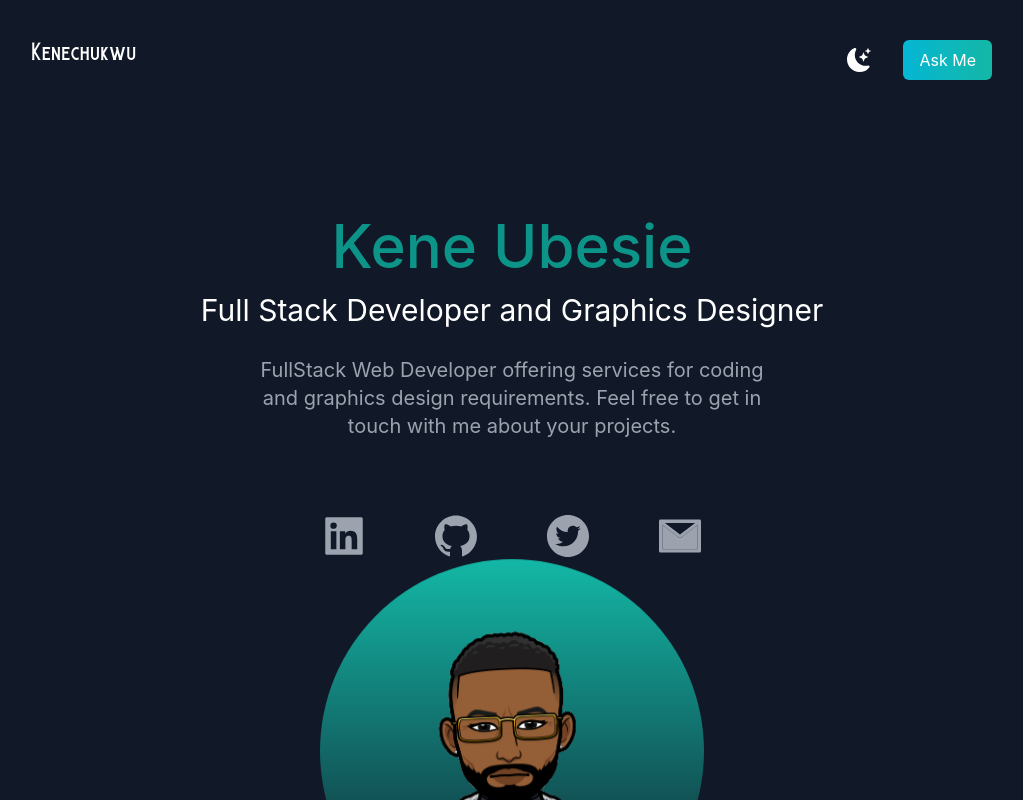
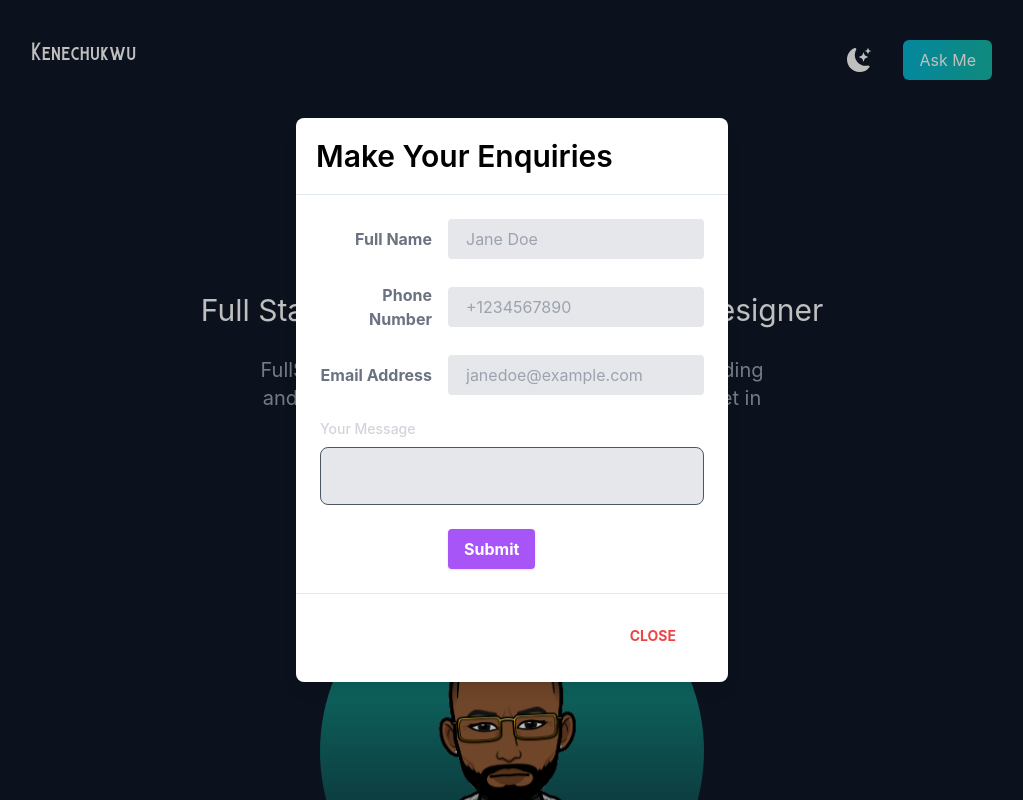
Before and after one commit to Kenechvkwv/Kenechvkwv-portfolio, a Next.js app: page / in a window 1280 px wide. Both pictures are taken after a click on the button "Ask Me". Shown: the top 800 px of the page, without its empty margins (128-1151 px from the left). Built offline with nearby package versions, Linux system fonts and the light colour scheme.

Commit message:
form content not styled

```diff
--- a/pages/index.js
+++ b/pages/index.js
@@ -59,6 +59,128 @@ export default function Home() {
               </li>
             </ul>
           </nav>
+
+          {/* Modal */}
+
+          {showModal ? (
+            <>
+              <div className="justify-center items-center flex overflow-x-hidden overflow-y-auto fixed inset-0 z-50 outline-none focus:outline-none">
+                <div className="relative w-auto my-6 mx-auto max-w-3xl">
+                  {/*content*/}
+                  <div className="border-0 rounded-lg shadow-lg relative flex flex-col w-full bg-white outline-none focus:outline-none">
+                    {/*header*/}
+                    <div className="flex items-start justify-between p-5 border-b border-solid border-slate-200 rounded-t">
+                      <h3 className="text-3xl font-semibold">
+                        Make Your Enquiries
+                      </h3>
+                    </div>
+                    {/*body Form*/}
+                    <div className="relative p-6 flex-auto">
+                      <form class="w-full max-w-sm">
+                        {/* Full Name */}
+                        <div class="md:flex md:items-center mb-6">
+                          <div class="md:w-1/3">
+                            <label
+                              class="block text-gray-500 font-bold md:text-right mb-1 md:mb-0 pr-4"
+                              for="inline-full-name"
+                            >
+                              Full Name
+                            </label>
+                          </div>
+                          <div class="md:w-2/3">
+                            <input
+                              class="bg-gray-200 appearance-none border-2 border-gray-200 rounded w-full py-2 px-4 text-gray-700 leading-tight focus:outline-none focus:bg-white focus:border-purple-500"
+                              id="inline-full-name"
+                              type="text"
+                              placeholder="Jane Doe"
+                            />
+                          </div>
+                        </div>
+                        {/* Phone NUmber  */}
+                        <div class="md:flex md:items-center mb-6">
+                          <div class="md:w-1/3">
+                            <label
+                              class="block text-gray-500 font-bold md:text-right mb-1 md:mb-0 pr-4"
+                              for="phone"
+                            >
+                              Phone Number
+                            </label>
+                          </div>
+                          <div class="md:w-2/3">
+                            <input
+                              class="bg-gray-200 appearance-none border-2 border-gray-200 rounded w-full py-2 px-4 text-gray-700 leading-tight focus:outline-none focus:bg-white focus:border-purple-500"
+                              id="phone"
+                              type="tel"
+                              placeholder="+1234567890"
+                            />
+                          </div>
+                        </div>
+
+                        {/* Email  */}
+                        <div class="md:flex md:items-center mb-6">
+                          <div class="md:w-1/3">
+                            <label
+                              class="block text-gray-500 font-bold md:text-right mb-1 md:mb-0 pr-4"
+                              for="email"
+                            >
+                              Email Address
+                            </label>
+                          </div>
+                          <div class="md:w-2/3">
+                            <input
+                              class="bg-gray-200 appearance-none border-2 border-gray-200 rounded w-full py-2 px-4 text-gray-700 leading-tight focus:outline-none focus:bg-white focus:border-purple-500"
+                              id="email"
+                              type="email"
+                              placeholder="janedoe@example.com"
+                            />
+                          </div>
+                        </div>
+
+                        {/* Inquiry Text */}
+                        <div class="mb-6">
+                          <label
+                            for="large-input"
+                            class="block mb-2 text-sm font-medium text-gray-500 dark:text-gray-300"
+                          >
+                            Your Message
+                          </label>
+                          <input
+                            type="text"
+                            id="large-input"
+                            class="block p-4 w-full text-gray-700 bg-gray-200 rounded-lg border border-gray-300 sm:text-md focus:ring-blue-500 focus:border-blue-500 dark:bg-gray-200 dark:border-gray-600 dark:placeholder-gray-400 dark:text-white dark:focus:ring-blue-500 dark:focus:border-blue-500"
+                          />
+                        </div>
+
+                        {/* Submit button  */}
+                        <div class="md:flex md:items-center">
+                          <div class="md:w-1/3"></div>
+                          <div class="md:w-2/3">
+                            <button
+                              class="shadow bg-purple-500 hover:bg-purple-400 focus:shadow-outline focus:outline-none text-white font-bold py-2 px-4 rounded"
+                              type="button"
+                            >
+                              Submit
+                            </button>
+                          </div>
+                        </div>
+                      </form>
+                    </div>
+                    {/*footer*/}
+                    <div className="flex items-center justify-end p-6 border-t border-solid border-slate-200 rounded-b">
+                      <button
+                        className="text-red-500 background-transparent font-bold uppercase px-6 py-2 text-sm outline-none focus:outline-none mr-1 mb-1 ease-linear transition-all duration-150"
+                        type="button"
+                        onClick={() => setShowModal(false)}
+                      >
+                        Close
+                      </button>
+                    </div>
+                  </div>
+                </div>
+              </div>
+              <div className="opacity-25 fixed inset-0 z-40 bg-black"></div>
+            </>
+          ) : null}
 
           <div className="text-center p-10 ">
             <h2 className="text-5xl py-2 text-teal-600 font-medium md:text-6xl text-center hover:-translate-y-1 hover:scale-80 duration-300">
```
